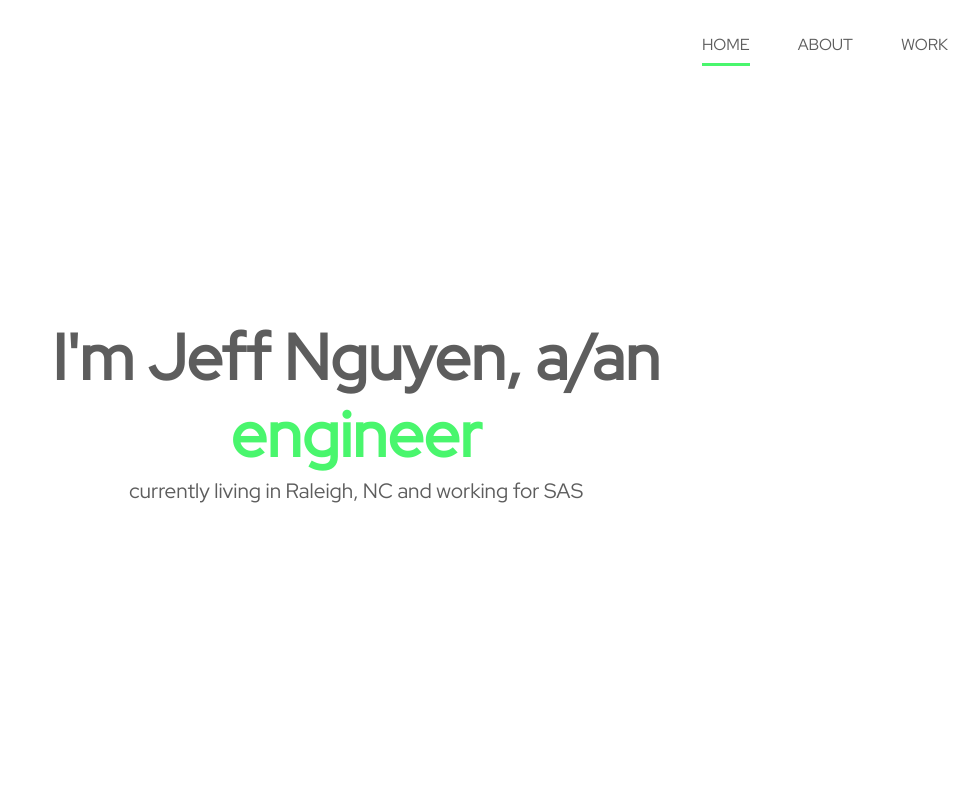
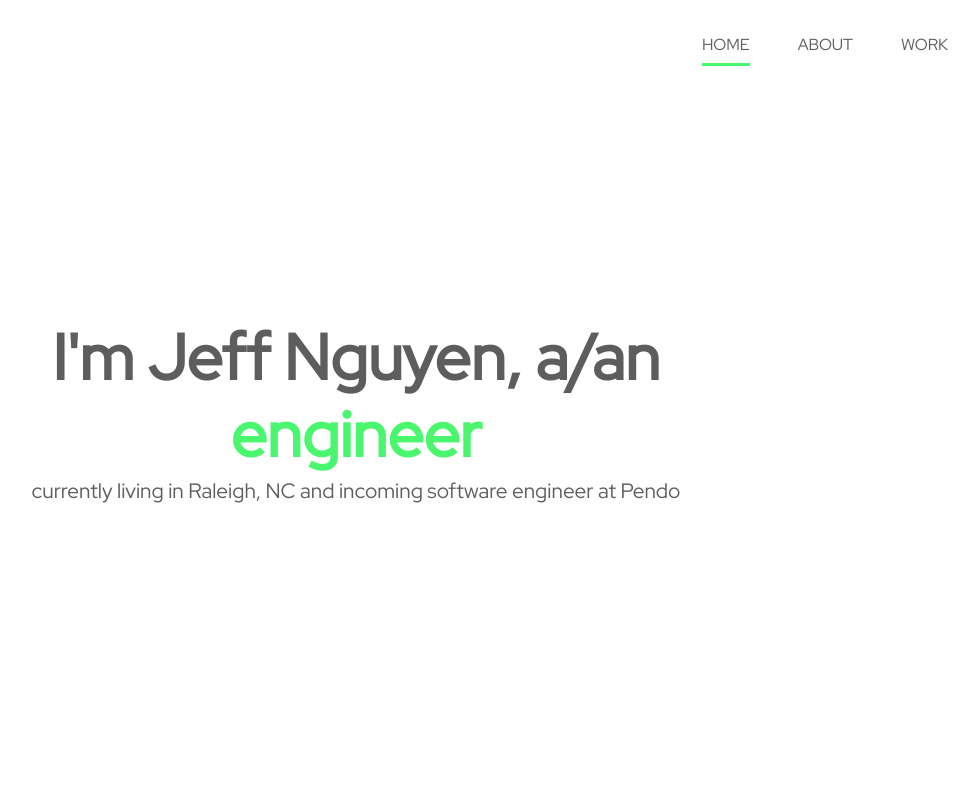
Before and after one commit to jeffdnguyen/jeffdnguyen, a website: page docs/index.html in a window 1280 px wide. Shown: the top 800 px of the page, without its empty margins (284-1263 px from the left). Drawn offline with Linux system fonts and the light colour scheme.

Commit message:
Updated job status at SAS

```diff
--- a/docs/index.html
+++ b/docs/index.html
@@ -25,7 +25,7 @@
       <div class="header-content">
         <h1>I'm Jeff Nguyen, a/an <br><span class="txt-type text-highlight" data-wait="3000"
             data-words='["engineer","developer","early bird"]'></span></h1>
-        <p class="lead">currently living in Raleigh, NC and working for SAS</p>
+        <p class="lead">currently living in Raleigh, NC and incoming software engineer at Pendo</p>
       </div>
     </div>
   </header>
```
Also changed, not shown: docs/work.html (+1 -1 lines).
